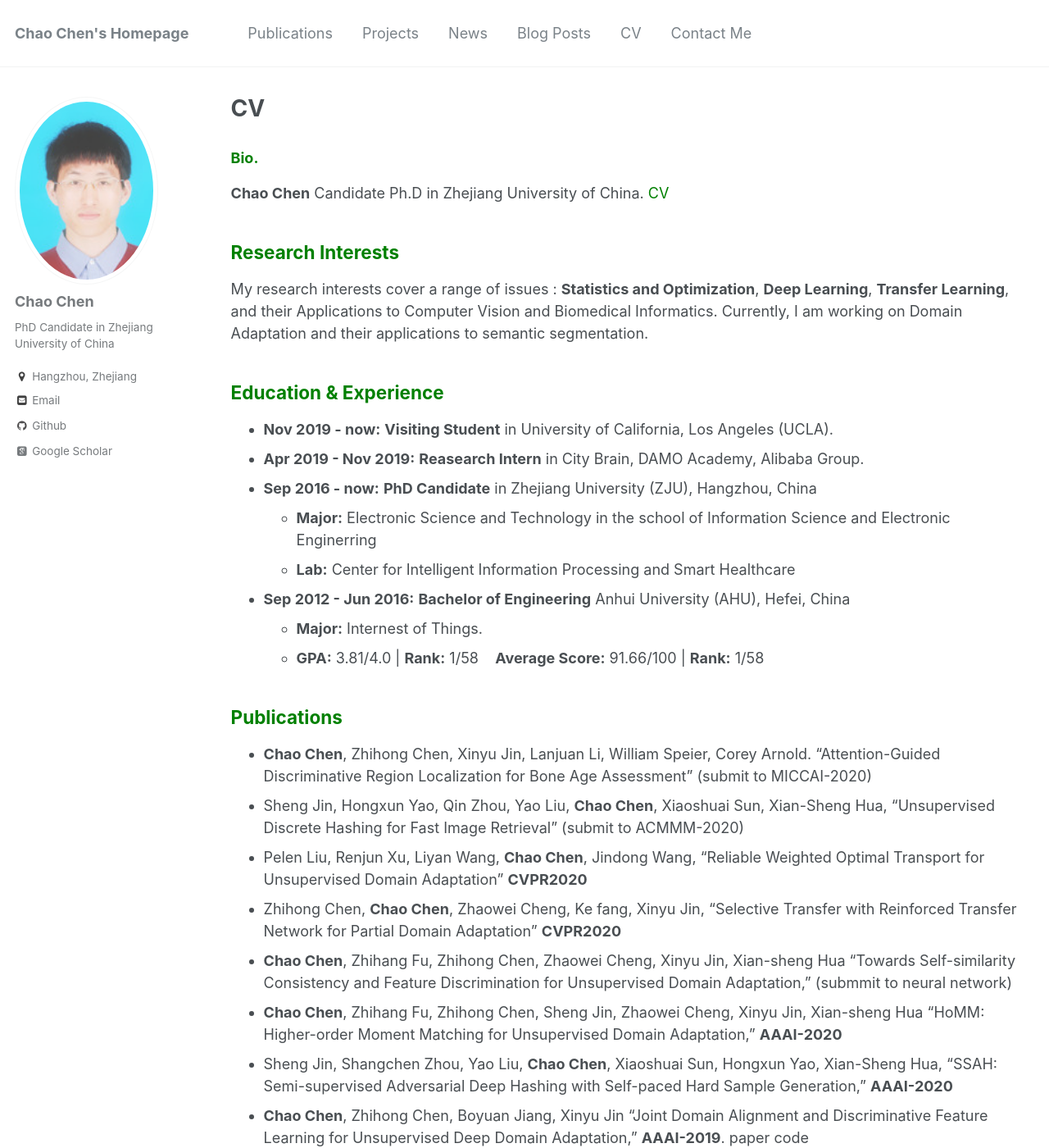
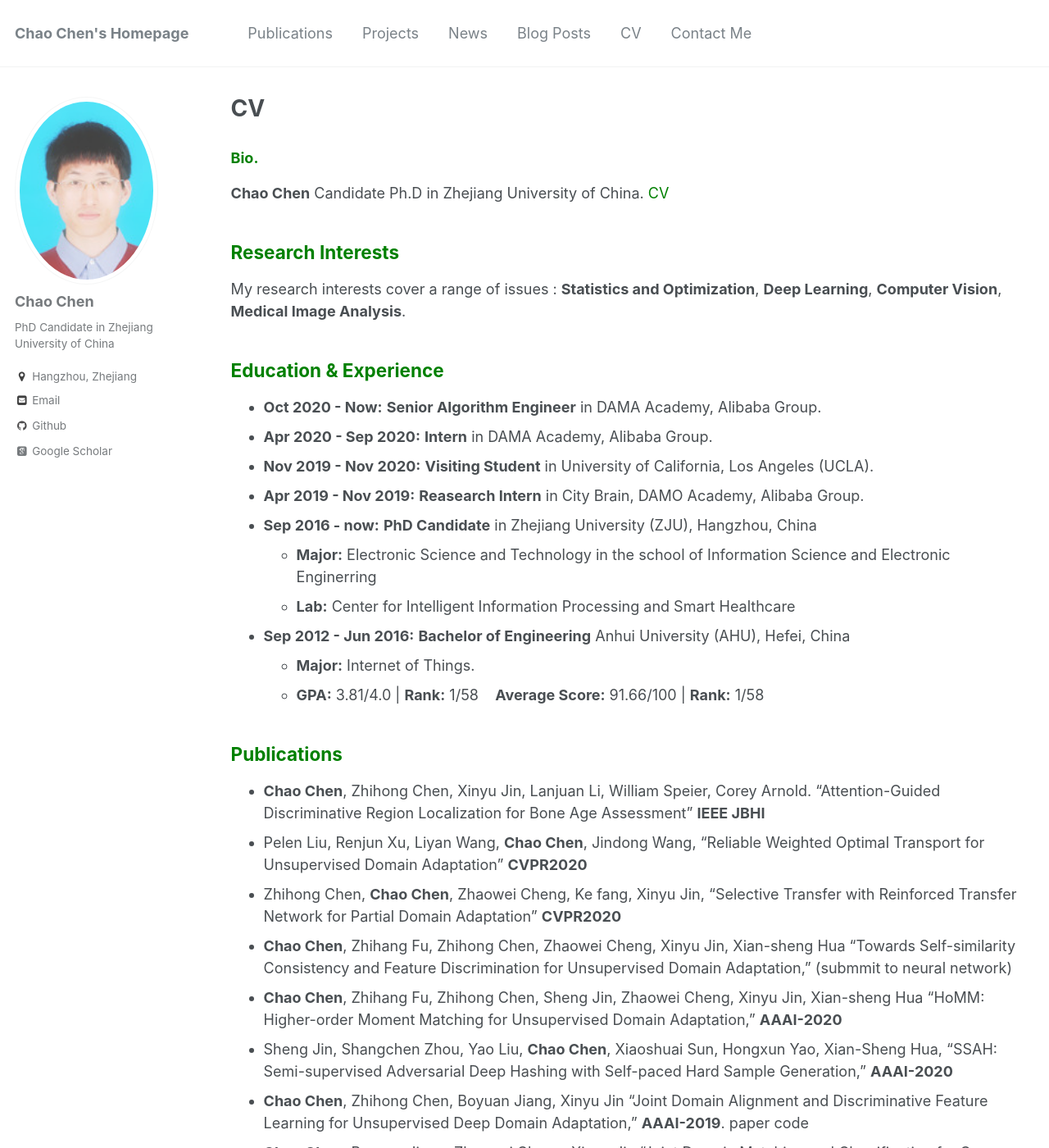
Before and after one commit to chenchao666/chenchao666.github.io, a Jekyll site: the page built from _pages/cv.md, in a window 1280 px wide and 1400 px high. Shown: the whole window at 82% size. Built offline with Jekyll 4.4.1, drawn with Linux system fonts in a browser that asks for light colours; some web fonts are replaced.

Commit message:
Update cv.md

```diff
--- a/_pages/cv.md
+++ b/_pages/cv.md
@@ -11,22 +11,25 @@ redirect_from:
 **Chao Chen** Candidate Ph.D in Zhejiang University of China. [<span style="color: green"> CV </span>](https://github.com/chenchao666/chenchao666.github.io/blob/master/files/CV.pdf)
 
 ## <span style="color: green"> Research Interests </span>
-My research interests cover a range of issues : **Statistics and Optimization**, **Deep Learning**, **Transfer Learning**, and their Applications to Computer Vision and Biomedical Informatics. Currently, I am working on Domain Adaptation and their applications to semantic segmentation.
+My research interests cover a range of issues : **Statistics and Optimization**, **Deep Learning**, **Computer Vision**, **Medical Image Analysis**.
 
 ## <span style="color: green"> Education & Experience </span>
-* **Nov 2019 - now:** **Visiting Student** in University of California, Los Angeles (UCLA).
+* **Oct 2020 - Now:** **Senior Algorithm Engineer** in DAMA Academy, Alibaba Group.
+* **Apr 2020 - Sep 2020:** **Intern** in DAMA Academy, Alibaba Group.
+* **Nov 2019 - Nov 2020:** **Visiting Student** in University of California, Los Angeles (UCLA).
 * **Apr 2019 - Nov 2019:** **Reasearch Intern** in City Brain, DAMO Academy, Alibaba Group.
 * **Sep 2016 - now:** **PhD Candidate** in Zhejiang University (ZJU), Hangzhou, China
   - **Major:**  Electronic Science and Technology in the school of Information Science and Electronic Enginerring
   - **Lab:** Center for Intelligent Information Processing and Smart Healthcare
 * **Sep 2012 - Jun 2016:** **Bachelor of Engineering** Anhui University (AHU), Hefei, China
-  - **Major:**  Internest of Things.
+  - **Major:**  Internet of Things.
   - **GPA:** 3.81/4.0 \| **Rank:** 1/58 &nbsp;&nbsp; **Average Score:** 91.66/100 \| **Rank:** 1/58
 
 ## <span style="color: green"> Publications </span>
 
-* **Chao Chen**, Zhihong Chen, Xinyu Jin, Lanjuan Li, William Speier, Corey Arnold. "Attention-Guided Discriminative Region Localization for Bone Age Assessment" (submit to MICCAI-2020)
-* Sheng Jin, Hongxun Yao, Qin Zhou, Yao Liu, **Chao Chen**, Xiaoshuai Sun, Xian-Sheng Hua, "Unsupervised Discrete Hashing for Fast Image Retrieval" (submit to ACMMM-2020)
+
+
+* **Chao Chen**, Zhihong Chen, Xinyu Jin, Lanjuan Li, William Speier, Corey Arnold. "Attention-Guided Discriminative Region Localization for Bone Age Assessment"  **IEEE JBHI**
 * Pelen Liu, Renjun Xu, Liyan Wang, **Chao Chen**, Jindong Wang, "Reliable Weighted Optimal Transport for Unsupervised Domain Adaptation" **CVPR2020**
 * Zhihong Chen, **Chao Chen**, Zhaowei Cheng, Ke fang, Xinyu Jin, "Selective Transfer with Reinforced Transfer Network
 for Partial Domain Adaptation"  **CVPR2020**
```
